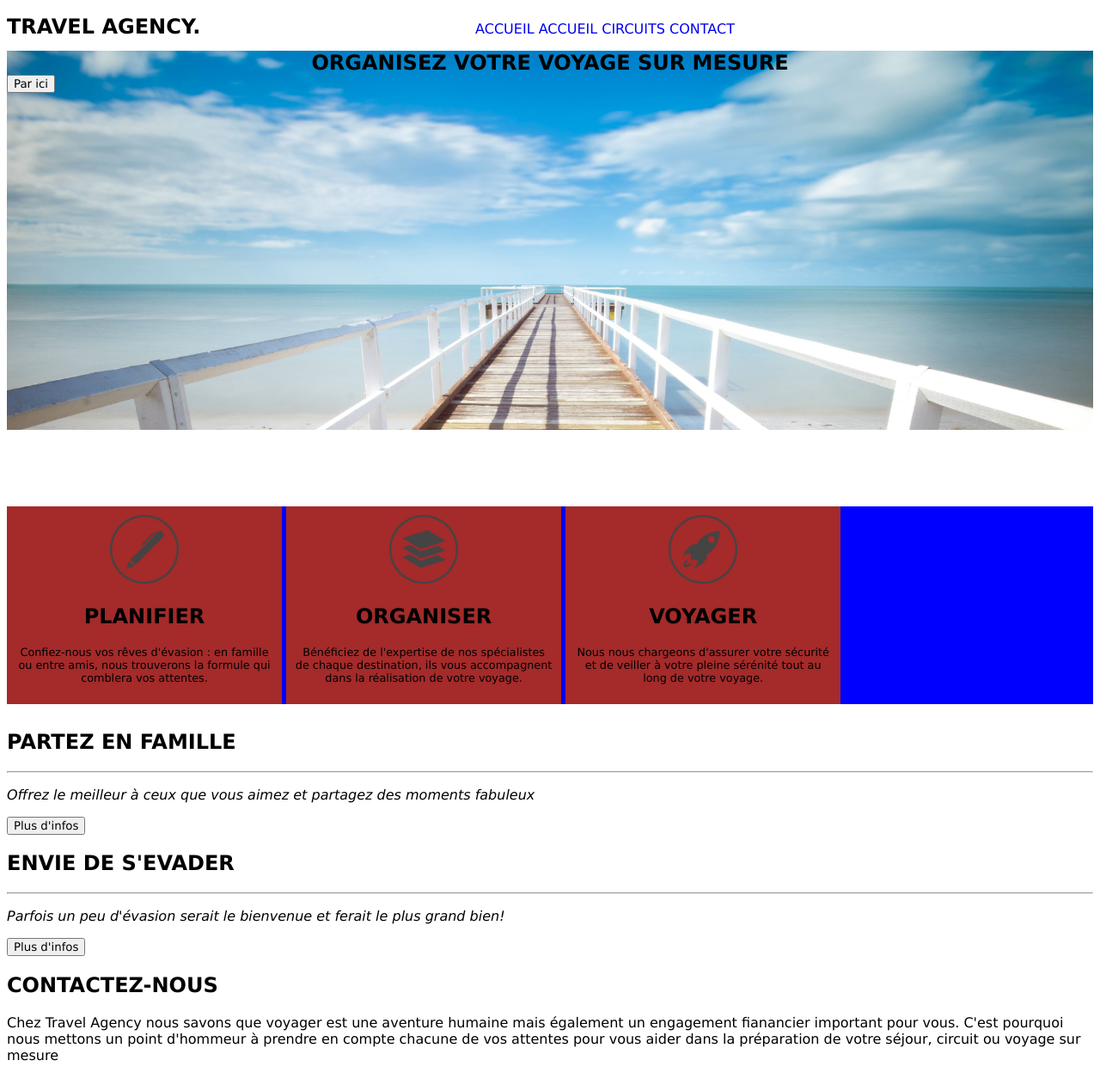
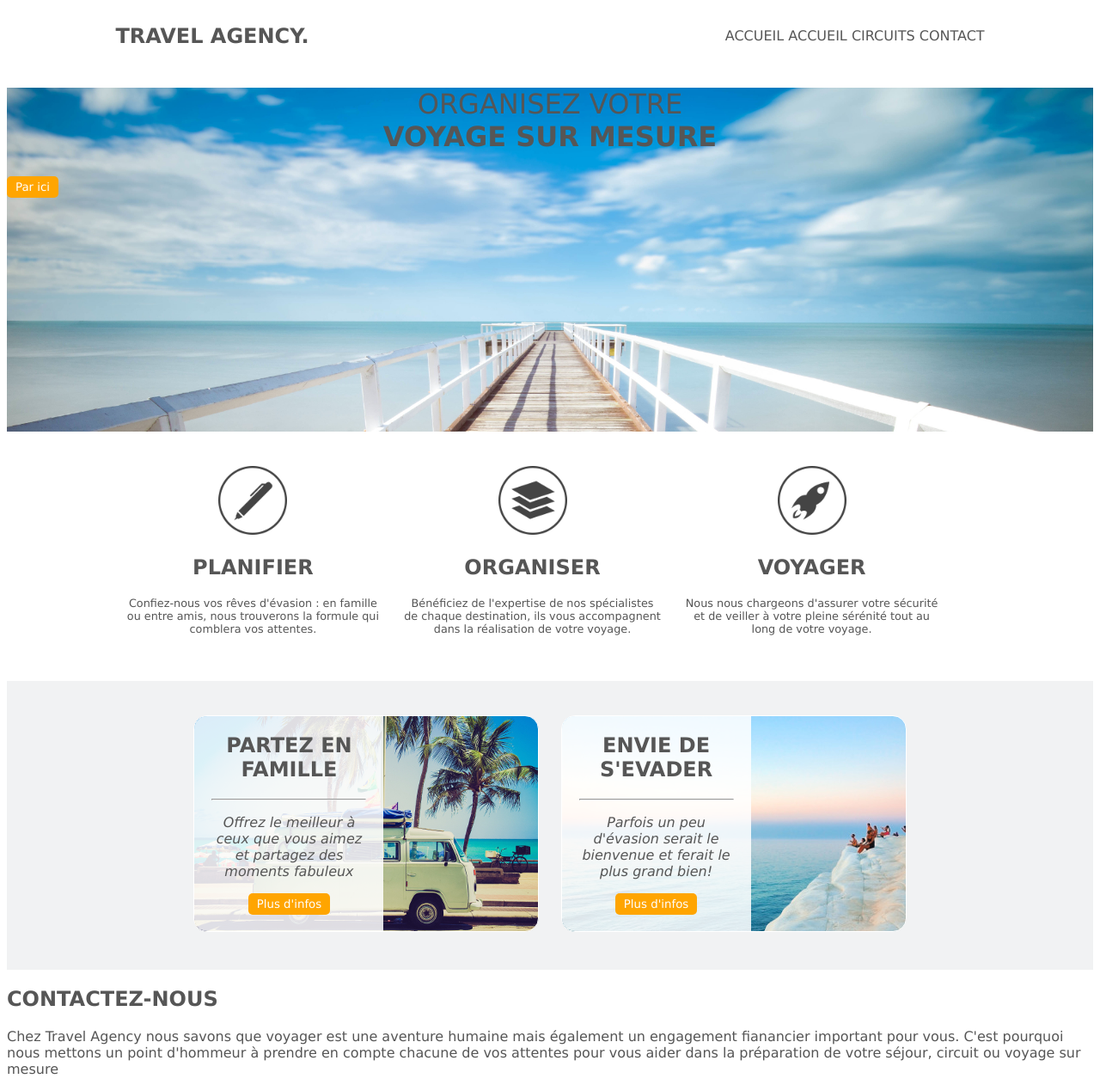
Before and after one commit to yoannperez/04_Travel-agency, a plain HTML site: page index.html in a window 1280 px wide. Shown: the whole page at 86% size. Drawn offline with Linux system fonts and the light colour scheme.

Commit message:
Parties destination et circuits good

```diff
--- a/CSS/styles.css
+++ b/CSS/styles.css
@@ -2,16 +2,26 @@
 * {
   font-family: "Lucida Sans", "Lucida Sans Regular", "Lucida Grande",
     "Lucida Sans Unicode", Geneva, Verdana, sans-serif;
+  color: #565656;
 }
 
 /* ------------------ Header ----------------*/
 header h2 {
   display: inline-block;
-  width: 500px;
+}
+header {
+  width: 80%;
   margin: auto;
+  position: relative;
+}
+header h2 {
+  display: inline-block;
 }
 nav {
   display: inline-block;
+  position: absolute;
+  bottom: 9px;
+  right: 0;
 }
 li {
   display: inline-block;
@@ -19,27 +29,41 @@ li {
 a {
   text-decoration: none;
 }
+strong {
+  font-weight: bold;
+}
 
 /* ------------------ Hero ---------------*/
 #accueil {
-  background-image: url(../Images/main.jpg);
-  background-size: contain;
+  background: url(../Images/main.jpg);
+  background-size: 100%;
+  height: 400px;
   background-repeat: no-repeat;
-  height: 500px;
+  padding: auto;
+  position: relative;
 }
 #accueil h1 {
+  font-size: 2em;
+  font-weight: 400;
+  display: block;
   text-align: center;
-  margin: auto;
+}
+
+#accueil button {
+  background: orange;
+  color: white;
+  border: none;
+  padding: 5px 10px;
+  border-radius: 5px;
 }
 /* -------------- destinations ---------------*/
 #destinations {
+  width: 80%;
   margin: 30px auto;
-  background-color: blue;
 }
 .etapes {
   display: inline-block;
   vertical-align: top;
-  background-color: brown;
   width: 300px;
   margin: auto;
   text-align: center;
@@ -51,4 +75,46 @@ a {
 .etapes p {
   font-size: 0.8em;
 }
-/* ------------------ Hero ---------------*/
+/* ------------------ Circuits ---------------*/
+#circuits {
+  background: #f1f2f3;
+  width: 100%;
+  display: inline-block;
+  margin: auto;
+  text-align: center;
+}
+
+#voiture,
+#ocean {
+  display: inline-block;
+  position: relative;
+  width: 400px;
+  margin: 40px 10px;
+  height: 250px;
+  border-radius: 16px;
+  border: 1px solid white;
+}
+#ocean {
+  background: url(../Images/article-image-2.jpg) center no-repeat;
+}
+#voiture {
+  background: url(../Images/article-image-1.jpg) center no-repeat;
+}
+.option {
+  position: absolute;
+
+  width: 180px;
+  height: 100%;
+  padding: 0 20px;
+
+  background-color: rgba(255, 255, 255, 0.857);
+  border-radius: 15px 0 0 15px;
+}
+
+#circuits button {
+  background: orange;
+  color: white;
+  border: none;
+  padding: 5px 10px;
+  border-radius: 5px;
+}
--- a/index.html
+++ b/index.html
@@ -22,7 +22,10 @@
       </header>
       <!-- Hero -->
       <section id="accueil">
-        <h1>ORGANISEZ VOTRE <strong>VOYAGE SUR MESURE</strong></h1>
+        <h1>
+          ORGANISEZ VOTRE <br />
+          <strong>VOYAGE SUR MESURE</strong>
+        </h1>
         <a href="#destinations"><button>Par ici</button></a>
       </section>
       <!-- Avantages -->
@@ -56,8 +59,8 @@
       </section>
       <!-- circuits -->
       <section id="circuits">
-        <div class="option">
-          <div>
+        <div id="voiture">
+          <div class="option">
             <h2>PARTEZ EN FAMILLE</h2>
             <hr />
             <p>
@@ -69,8 +72,8 @@
             <a href="#"><button>Plus d'infos</button></a>
           </div>
         </div>
-        <div class="option">
-          <div>
+        <div id="ocean">
+          <div class="option">
             <h2>ENVIE DE S'EVADER</h2>
             <hr />
             <p>
```
